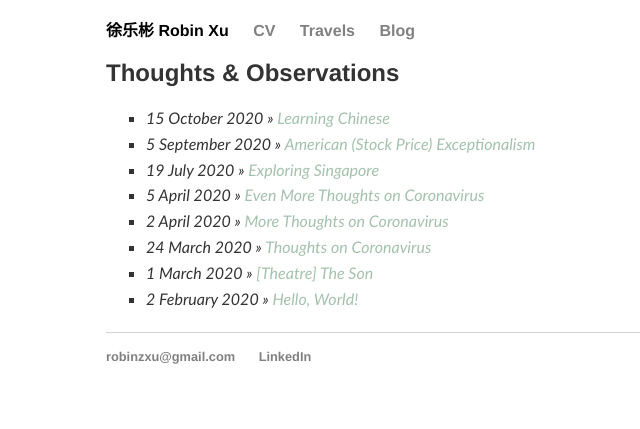
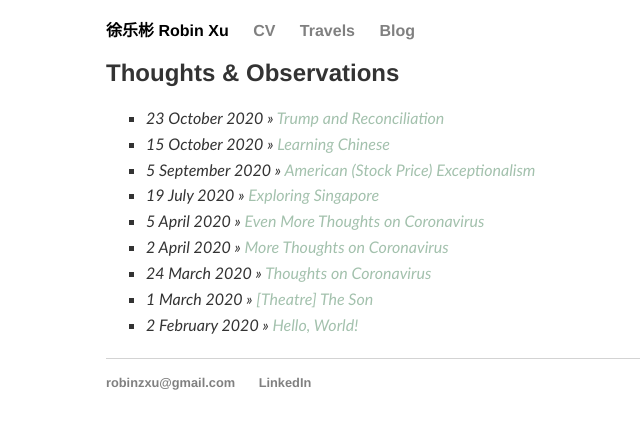
Before and after one commit to robinzxu/robinzxu.github.io, a Jekyll site: the page built from blog/index.html, in a window 1280 px wide. Shown: the top 429 px of the page, without its empty margins (34-674 px from the left). Built offline with Jekyll 4.4.1, drawn with Linux system fonts in a browser that asks for light colours.

Commit message:
Rail Corridor

```diff
--- a/_posts/2020-07-19-exploring-singapore.md
+++ b/_posts/2020-07-19-exploring-singapore.md
@@ -13,3 +13,4 @@
 5. **21 August 2020 - Universal Studios Singapore**
 6. **23 August 2020 - Pasir Ris**
 7. **12 October 2020 - Fort Siloso**
+8. **25 October 2020 - Rail Corridor (Central)**
--- /dev/null
+++ b/_posts/2020-10-23-trump-and-reconciliation.md
@@ -0,0 +1,5 @@
+---
+layout: post
+title: "Trump and Reconciliation"
+date: 2020-10-23
+---
```
